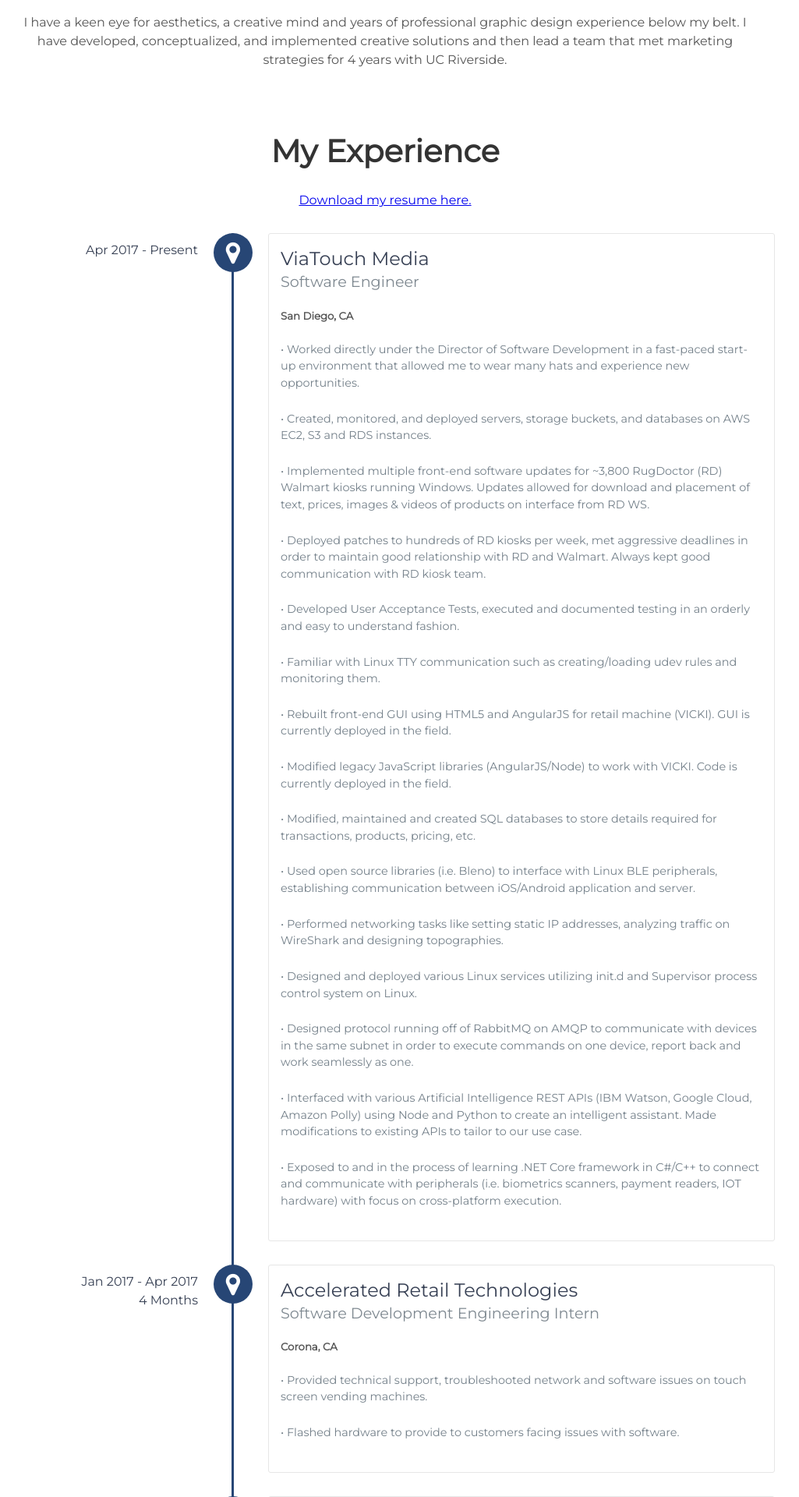
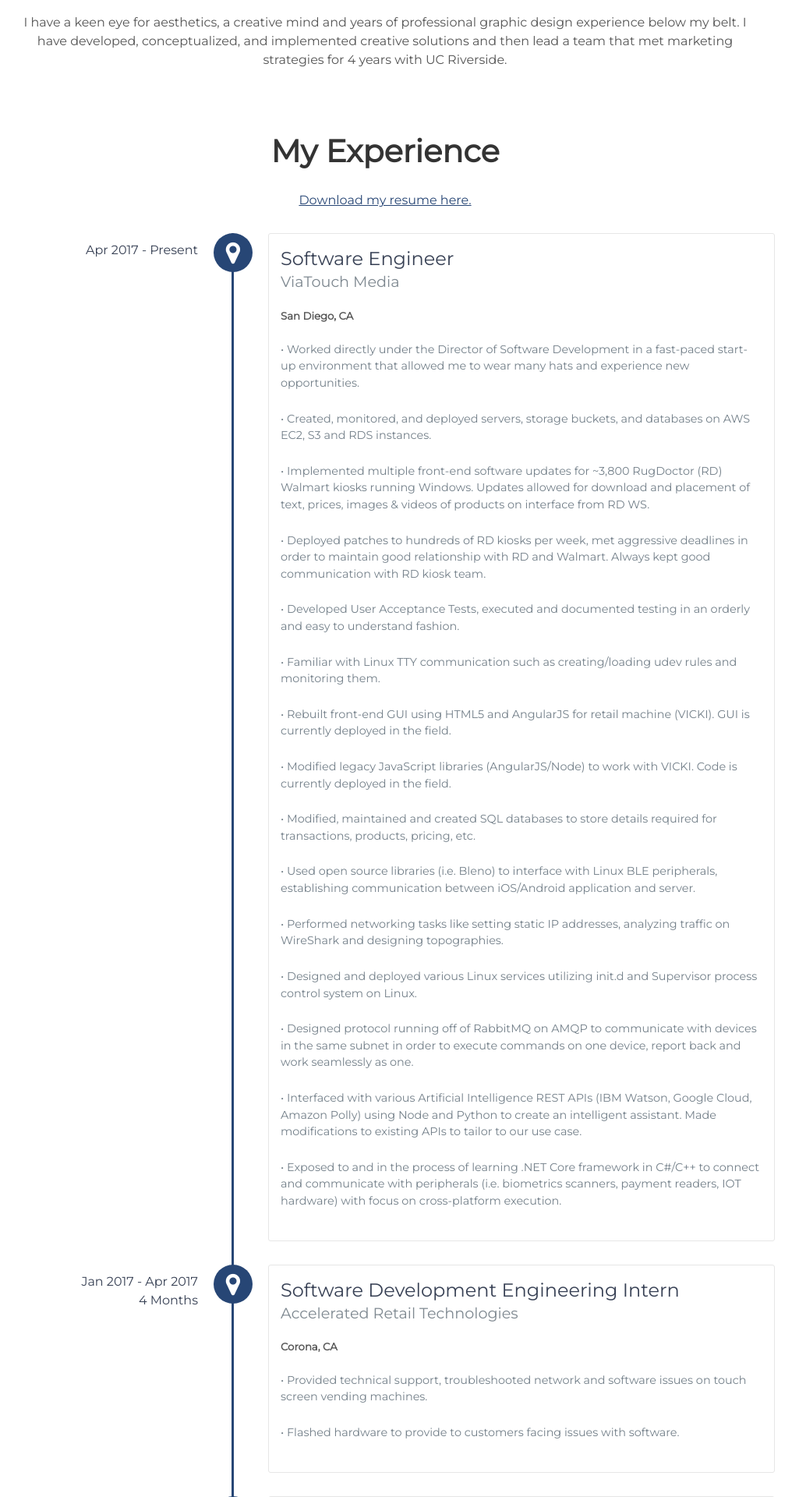
Before and after one commit to ericegonz/Portfolio_v1, a Jekyll site: the page built from index.html, in a window 1280 px wide. Shown: the part 1805-3725 px from the top of the page at 78% size, without its empty margins (146-1171 px from the left). Built offline with Jekyll 4.4.1, drawn with Linux system fonts in a browser that asks for light colours; some of the changed text lies outside the part shown.

Commit message:
made slight changes to experience format

```diff
--- a/_includes/resume.html
+++ b/_includes/resume.html
@@ -5,8 +5,8 @@
 
 <div id="experience-timeline">
     <div data-date="Apr 2017 - Present">
-        <h3>ViaTouch Media</h3>
-        <h4>Software Engineer</h4>
+        <h3>Software Engineer</h3>
+        <h4>ViaTouch Media</h4>
         <h5>San Diego, CA</h5>
         <p>• Worked directly under the Director of Software Development in a fast-paced start-up environment that allowed me to wear many hats and experience new opportunities.</p><br>
         <p>• Created, monitored, and deployed servers, storage buckets, and databases on AWS EC2, S3 and RDS instances.</p><br>
```
Also changed, not shown: other parts of _includes/resume.html (+8 -8 lines), assets/css/main.css.
